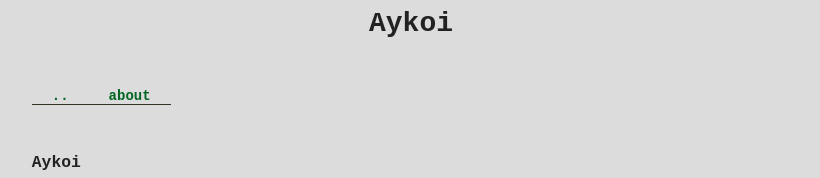
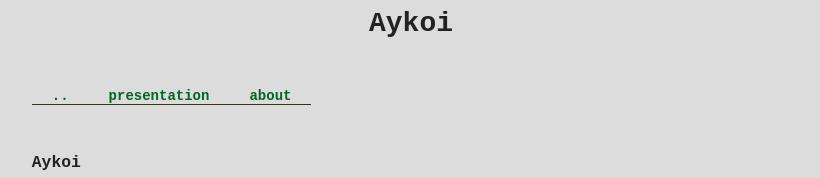
Before and after one commit to NamiGYJ/namigyj.github.io, a plain HTML site: page aykoi.html in a window 1280 px wide. Shown: the top 178 px of the page, without its empty margins (229-1049 px from the left). Drawn offline with Linux system fonts and the light colour scheme.

Commit message:
update link

```diff
--- a/aykoi.html
+++ b/aykoi.html
@@ -11,6 +11,9 @@
     <div class="center" id="nav">
         <div class="navl">
             <a href="./index.html">..</a>
+        </div>
+        <div class="navl">
+            <a href="./pres.html">presentation</a>
         </div>
         <div class="navl">
             <a href="./about.html">about</a>
```
Also changed, not shown: index.html (+3 -0 lines), pres.html (+4 -1 lines).
